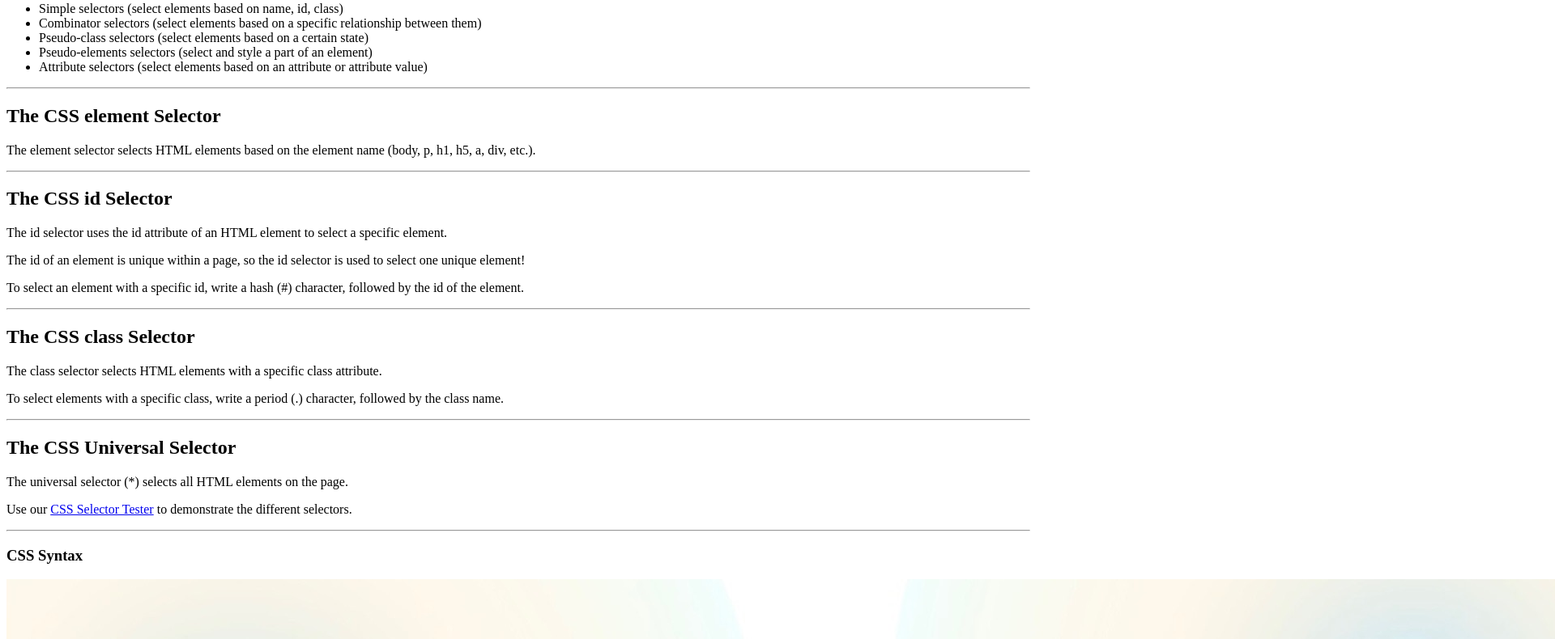
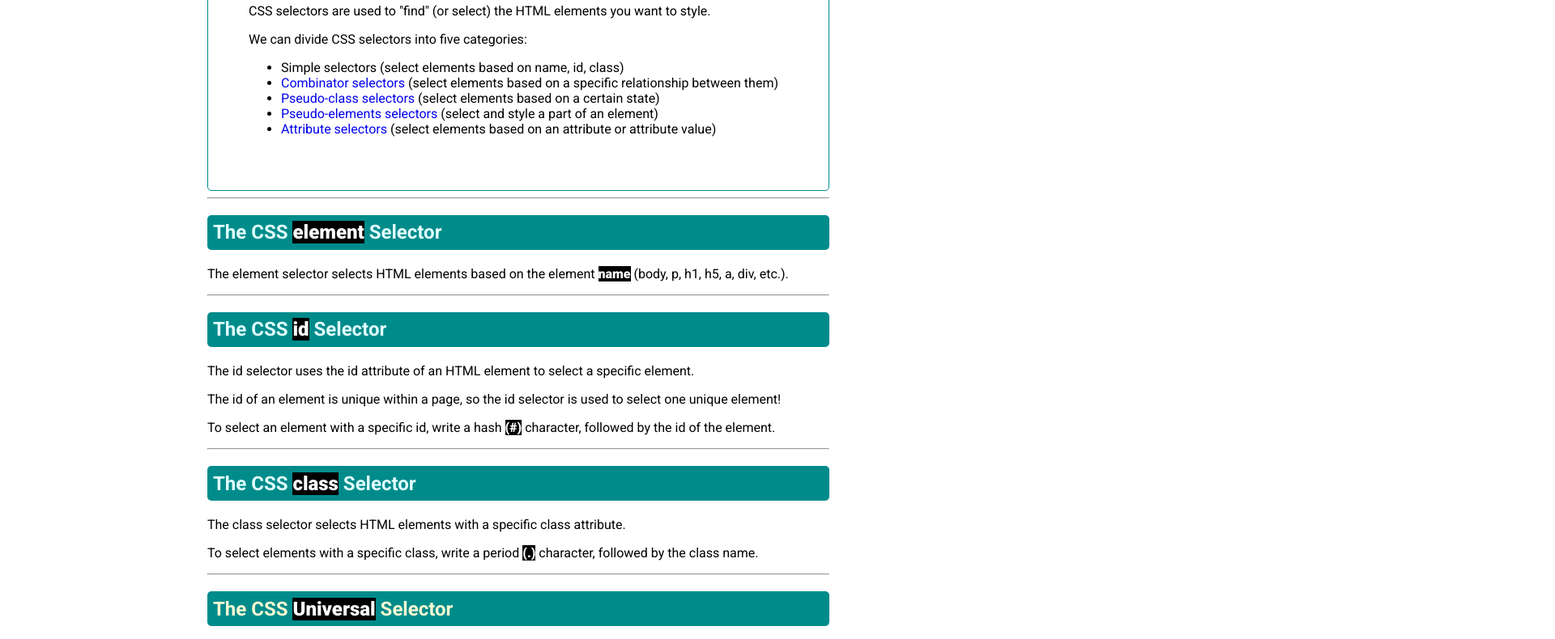
Before and after one commit to MerinoVic115/0373-A3_Selectores_CSS_MerinoVictor, a plain HTML site: page index.html in a window 1280 px wide. Shown: the part 231-1021 px from the top of the page at 81% size, 1920 px wide, since content can reach past the window. Drawn offline with Linux system fonts and the light colour scheme.

Commit message:
CSS completado pero sin comentarios

```diff
--- a/index.html
+++ b/index.html
@@ -6,6 +6,13 @@
     <meta http-equiv="X-UA-Compatible" content="IE=edge">
     <meta name="viewport" content="width=device-width, initial-scale=1.0">
     <title>CSS Selectors</title>
+    <link rel="stylesheet" href="./styles.css" type="text/css"/>
+    <link rel="preconnect" href="https://fonts.googleapis.com">
+    <link rel="preconnect" href="https://fonts.gstatic.com" crossorigin>
+    <link href="https://fonts.googleapis.com/css2?family=Roboto:ital,wght@0,100..900;1,100..900&display=swap" rel="stylesheet">
+    <link rel="icon" href="./resources/pen-nib-solid.ico" type="image/x-icon">
+
+
 </head>
 
 <body>
@@ -16,12 +23,12 @@
         <p>CSS selectors are used to "find" (or select) the HTML elements you want to style.</p>
         <p>We can divide CSS selectors into five categories:</p>
         <ul>
+            <!--Linkear los puntos -->
             <li>Simple selectors (select elements based on name, id, class)</li>
-            <li>Combinator selectors (select elements based on a specific relationship between them)</li>
-            <li>Pseudo-class selectors (select elements based on a certain state)
-            </li>
-            <li>Pseudo-elements selectors (select and style a part of an element)</li>
-            <li>Attribute selectors (select elements based on an attribute or attribute value)</li>
+            <li> <a href="https://www.w3schools.com/css/css_combinators.asp">Combinator selectors</a>  (select elements based on a specific relationship between them)</li>
+            <li><a href="https://www.w3schools.com/css/css_pseudo_classes.asp">Pseudo-class selectors</a> (select elements based on a certain state) </li>
+            <li><a href="https://www.w3schools.com/css/css_pseudo_elements.asp">Pseudo-elements selectors </a> (select and style a part of an element)</li>
+            <li> <a href="https://www.w3schools.com/css/css_attribute_selectors.asp">Attribute selectors</a> (select elements based on an attribute or attribute value)</li>
         </ul>
     </div>
     <hr>
--- /dev/null
+++ b/styles.css
@@ -0,0 +1,81 @@
+  /* cambiar letra a mas delgada */
+  roboto-<uniquifier> {
+  font-family: "Roboto", serif;
+  font-optical-sizing: auto;
+  font-weight: <weight>;
+  font-style: normal;
+  font-variation-settings:
+    "wdth" 100;
+}
+
+
+  * {
+    font-family: "Roboto", serif;
+  }
+
+  body {
+    margin: 0;
+    margin-left: 20%;
+    margin-right: 20%;
+
+  }
+
+  h1 {
+    text-decoration: underline;
+    color: darkcyan;
+    text-align: center;
+
+  }
+
+  .selector{
+    color: lightcyan;
+  }
+
+  .selectors{
+    border: solid darkcyan 1px;
+    border-radius: 5px;
+    padding-left: 50px;
+    padding-top: 50px;
+    padding-bottom: 50px;
+  }
+
+  #universal {
+    color: lightgoldenrodyellow;
+  }
+
+    .selector, #universal {
+    background-color: darkcyan;
+    padding-bottom: 1%;
+    padding-top: 1%;
+    border-radius: 5px;
+    padding-left: 7px;;
+
+  }
+
+  span {
+    font-weight: 900;
+    background-color: black;
+    color: white;
+  }
+
+  li > a {
+    text-decoration: none;
+  }
+
+
+  h3 {
+    background-color: rgba(0, 139, 139, 0.529);
+    padding-bottom: 0.5px;
+    padding-top: 0.5px;
+    border-radius: 5px;
+   }
+
+  #gallery div {
+    width: 100%;
+   }
+
+   img {
+    width: 100%;
+    border: solid darkcyan 1px;
+    border-radius: 5px;
+   }
```
Also changed, not shown: resources/pen-nib-solid.ico (added).
